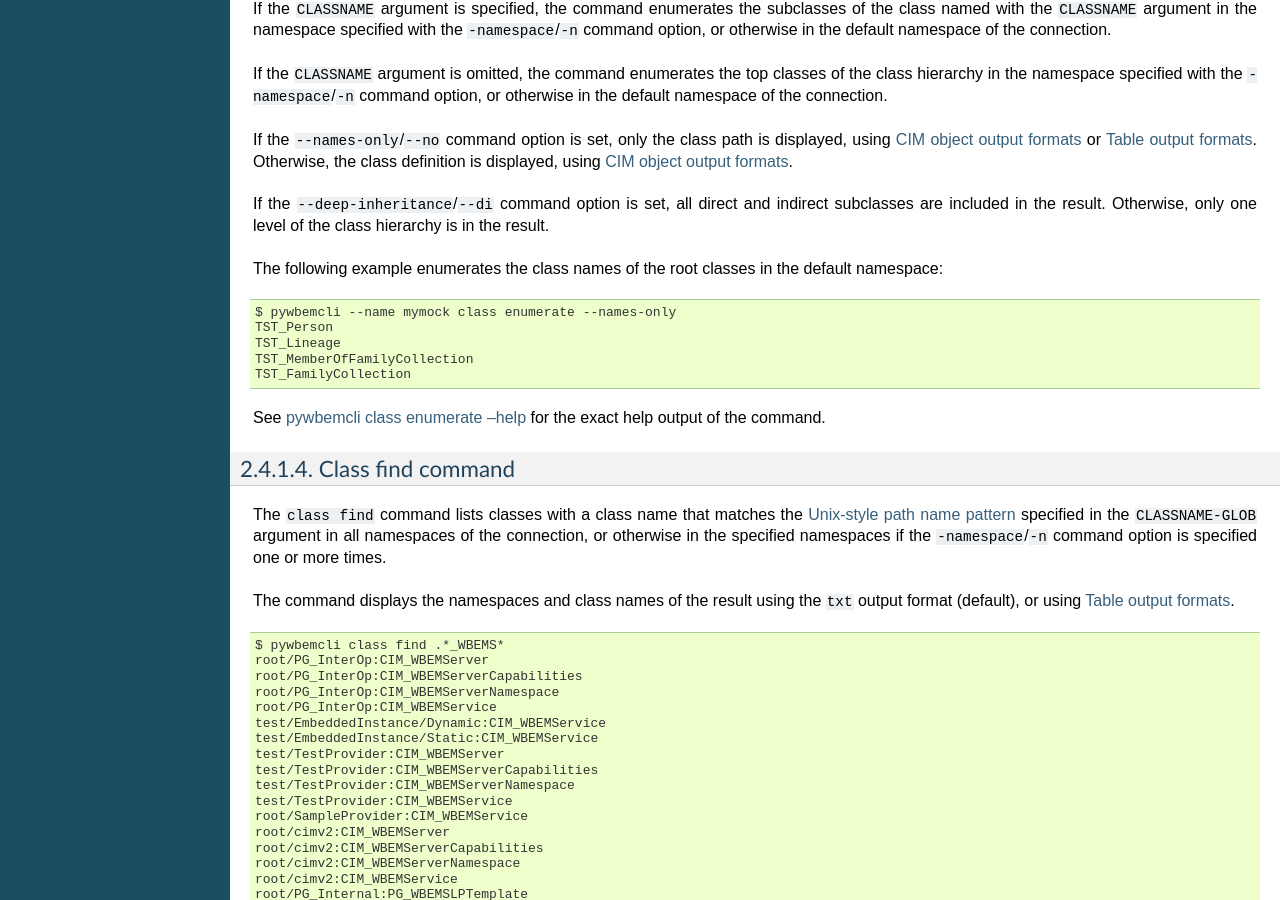
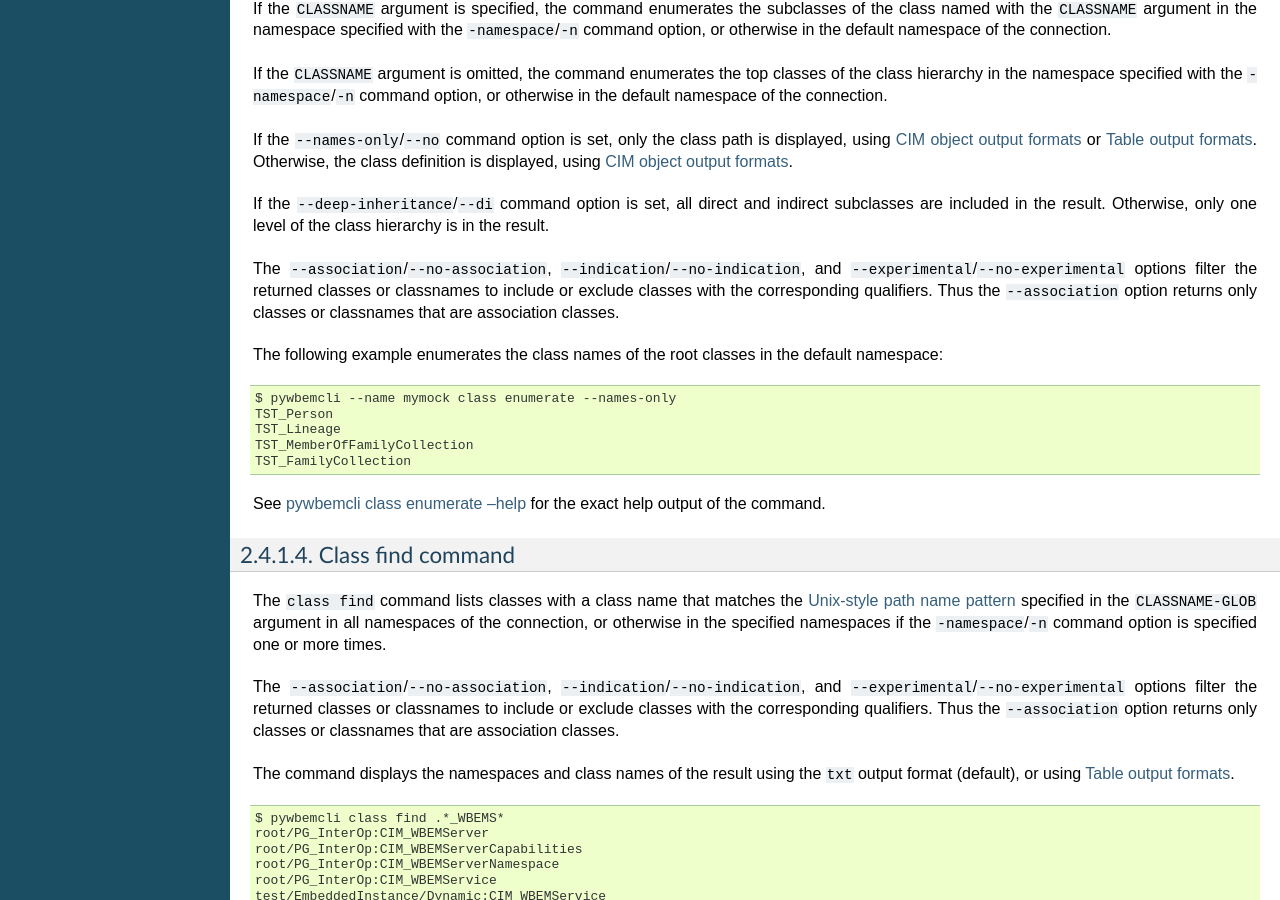
Before and after one commit to pywbem/pywbemtools, a Sphinx documentation site: the page built from docs/pywbemcli/commands.rst, in a window 1280 px wide and 900 px high, scrolled down 1963 px. Built offline with Sphinx 7.4.7, drawn with Linux system fonts in a browser that asks for light colours; the version number could not be read and is left out; some of the changed text lies outside the part shown.

Commit message:
Add "instance count: qualifier filter options
Added the qualifier filters to instance count command.  Added tests for
each of the new qualifiers.

Added the new filter options to the test help for class enumeration,
class find and instance count.

Modifies docs/changes.rst to documeent this enhancement

```diff
--- a/docs/pywbemcli/commands.rst
+++ b/docs/pywbemcli/commands.rst
@@ -137,6 +137,14 @@ If the ``--deep-inheritance``/``--di`` command option is set, all direct and
 indirect subclasses are included in the result. Otherwise, only one level of
 the class hierarchy is in the result.
 
+.. index::
+   single: qualifier filters
+The ``--association``/``--no-association``, ``--indication``/``--no-indication``,
+and ``--experimental``/``--no-experimental`` options filter the returned
+classes or classnames to include or exclude classes with the corresponding
+qualifiers.  Thus the ``--association`` option returns only classes or
+classnames that are association classes.
+
 The following example enumerates the class names of the root classes in the
 default namespace:
 
@@ -161,6 +169,14 @@ The ``class find`` command lists classes with a class name that matches the
 argument in all namespaces of the connection, or otherwise in the specified
 namespaces if the ``-namespace``/``-n`` command option is specified one or more
 times.
+
+.. index::
+   single: qualifier filters
+The ``--association``/``--no-association``, ``--indication``/``--no-indication``,
+and ``--experimental``/``--no-experimental`` options filter the returned
+classes or classnames to include or exclude classes with the corresponding
+qualifiers.  Thus the ``--association`` option returns only classes or
+classnames that are association classes.
 
 The command displays the namespaces and class names of the result using the
 ``txt`` output format (default), or using :term:`Table output formats`.
@@ -452,6 +468,14 @@ If the ``CLASSNAME-GLOB`` argument is specified, only instances of classes that
 match the specified :term:`Unix-style path name pattern` are counted. If the
 ``CLASSNAME-GLOB`` argument is not specified all instances of all classes in
 the target namespaces are counted.
+
+.. index::
+   single: qualifier filters
+The ``--association``/``--no-association``, ``--indication``/``--no-indication``,
+and ``--experimental``/``--no-experimental`` options filter the returned
+classes or classnames to include or exclude classes with the corresponding
+qualifiers.  Thus the ``--association`` option returns only classes or
+classnames that are association classes.
 
 Results for classes that have no instances are not displayed.
 
```
Also changed, not shown: docs/changes.rst (+9 -0 lines), 5 other files.
